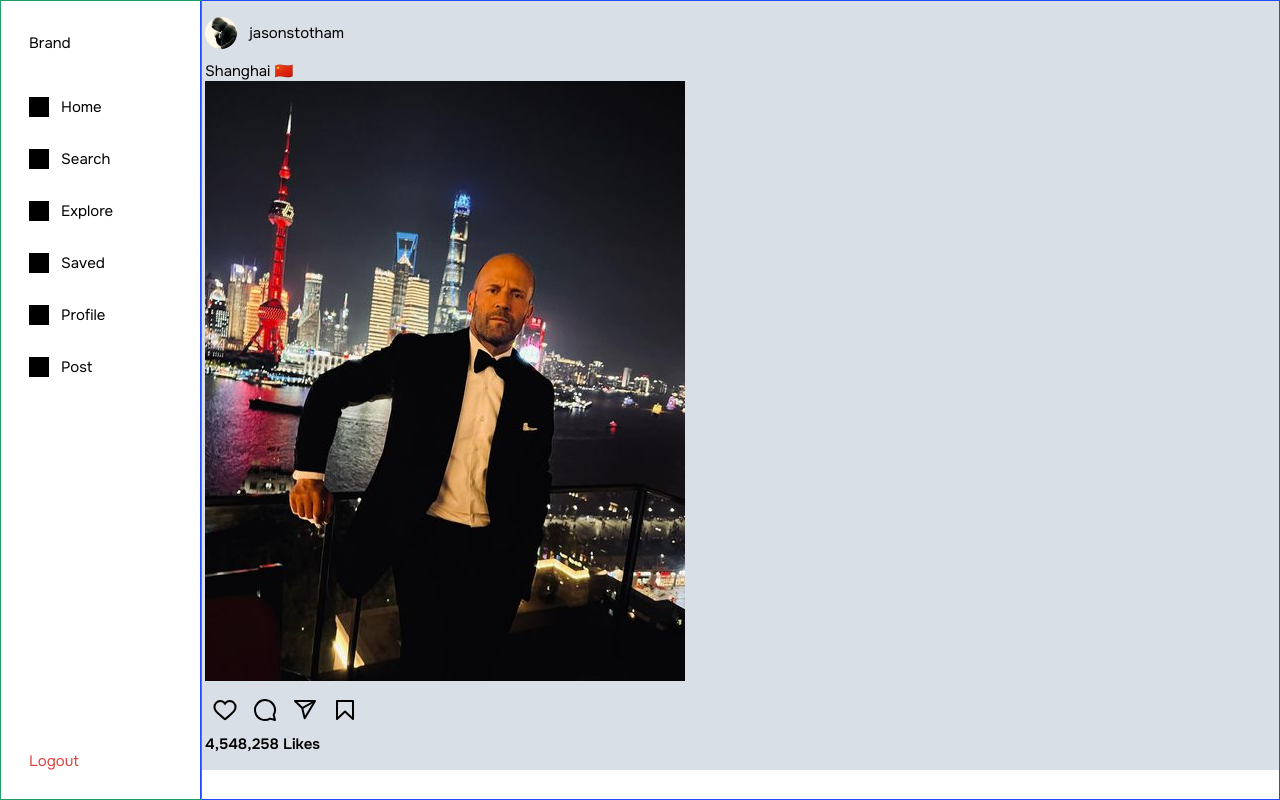
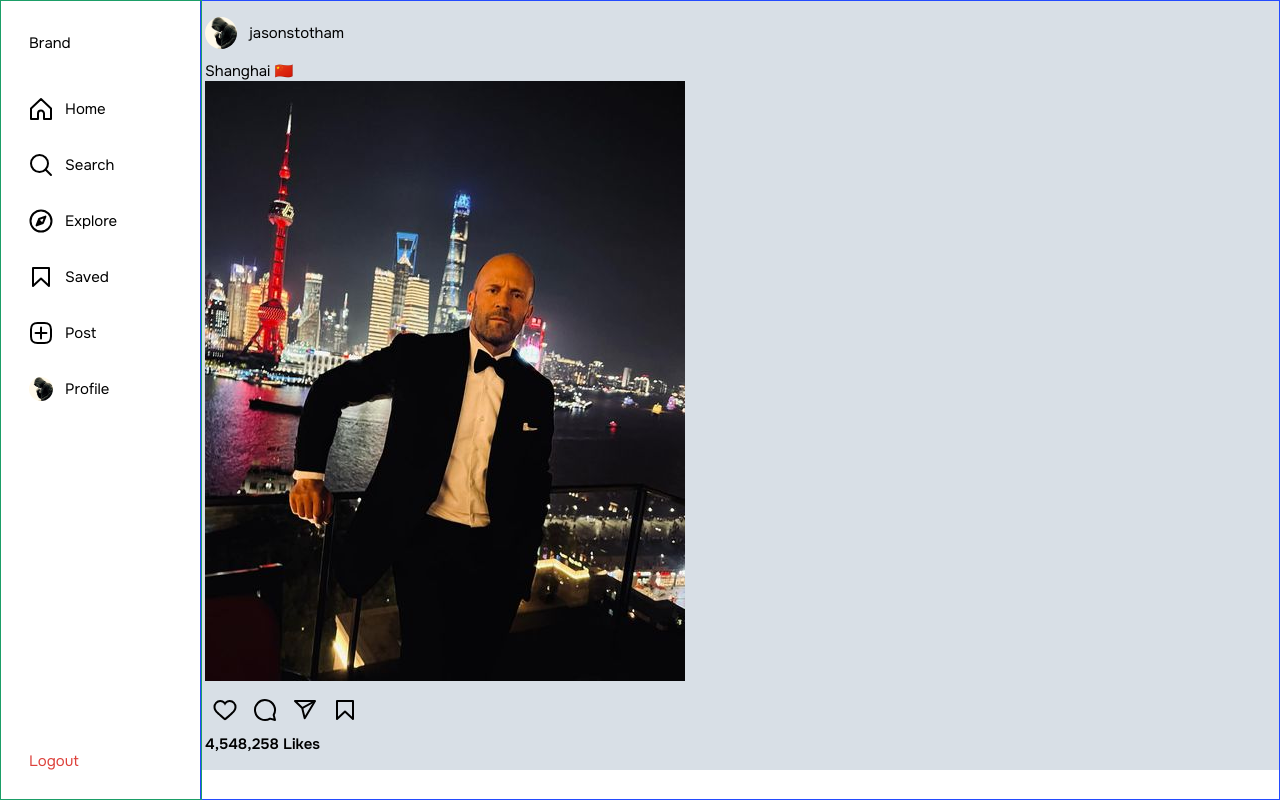
Before and after one commit to mohdarham06/tangles, a React (Create React App) app: page / in a window 1280 px wide. Built offline with nearby package versions, Linux system fonts and the light colour scheme.

Commit message:
header custom icons

```diff
--- a/src/assets/CustomIcons.jsx
+++ b/src/assets/CustomIcons.jsx
@@ -1,8 +1,83 @@
 import React from 'react'
+
+
+export const OutlineHome = () => {
+    return (
+        <svg aria-label="Home" fill="currentColor" width="1em" height="1em" viewBox="0 0 24 24">
+            <title>Home</title>
+            <path d="M9.005 16.545a2.997 2.997 0 0 1 2.997-2.997A2.997 2.997 0 0 1 15 16.545V22h7V11.543L12 2 2 11.543V22h7.005Z" fill="none" stroke="currentColor" stroke-linejoin="round" stroke-width="2"></path>
+        </svg>
+    )
+}
+
+export const FillHome = () => {
+    return (
+        <svg aria-label="Home" fill="currentColor" width="1em" height="1em" viewBox="0 0 24 24">
+            <title>Home</title>
+            <path d="M22 23h-6.001a1 1 0 0 1-1-1v-5.455a2.997 2.997 0 1 0-5.993 0V22a1 1 0 0 1-1 1H2a1 1 0 0 1-1-1V11.543a1.002 1.002 0 0 1 .31-.724l10-9.543a1.001 1.001 0 0 1 1.38 0l10 9.543a1.002 1.002 0 0 1 .31.724V22a1 1 0 0 1-1 1Z"></path>
+        </svg>
+    )
+}
+
+export const OutlineSearch = () => {
+    return (
+        <svg aria-label="Search" fill="currentColor" width="1em" height="1em" viewBox="0 0 24 24">
+            <title>Search</title>
+            <path d="M19 10.5A8.5 8.5 0 1 1 10.5 2a8.5 8.5 0 0 1 8.5 8.5Z" fill="none" stroke="currentColor" stroke-linecap="round" stroke-linejoin="round" stroke-width="2"></path><line fill="none" stroke="currentColor" stroke-linecap="round" stroke-linejoin="round" stroke-width="2" x1="16.511" x2="22" y1="16.511" y2="22"></line>
+        </svg>
+    )
+}
+
+export const OutlineExplore = () => {
+    return (
+        <svg aria-label="Explore" fill="currentColor" width="1em" height="1em" viewBox="0 0 24 24">
+            <title>Explore</title>
+            <polygon fill="none" points="13.941 13.953 7.581 16.424 10.06 10.056 16.42 7.585 13.941 13.953" stroke="currentColor" stroke-linecap="round" stroke-linejoin="round" stroke-width="2"></polygon><polygon fill-rule="evenodd" points="10.06 10.056 13.949 13.945 7.581 16.424 10.06 10.056"></polygon><circle cx="12.001" cy="12.005" fill="none" r="10.5" stroke="currentColor" stroke-linecap="round" stroke-linejoin="round" stroke-width="2"></circle>
+        </svg>
+    )
+}
+
+export const OutlineSaved = () => {
+    return (
+        <svg aria-label="Saved" fill="currentColor" width="1em" height="1em" viewBox="0 0 24 24">
+            <title>Saved</title>
+            <polygon fill="none" points="20 21 12 13.44 4 21 4 3 20 3 20 21" stroke="currentColor" stroke-linecap="round" stroke-linejoin="round" stroke-width="2"></polygon>
+        </svg>
+    )
+}
+
+export const FillSaved = () => {
+    return (
+        <svg aria-label="Saved" fill="currentColor" width="1em" height="1em" viewBox="0 0 24 24">
+            <title>Saved</title>
+            <path d="M20 22a.999.999 0 0 1-.687-.273L12 14.815l-7.313 6.912A1 1 0 0 1 3 21V3a1 1 0 0 1 1-1h16a1 1 0 0 1 1 1v18a1 1 0 0 1-1 1Z"></path>
+        </svg>
+    )
+}
+
+export const OutlineAdd = () => {
+    return (
+        <svg aria-label="New post" fill="currentColor" width="1em" height="1em" viewBox="0 0 24 24">
+            <title>New post</title>
+            <path d="M2 12v3.45c0 2.849.698 4.005 1.606 4.944.94.909 2.098 1.608 4.946 1.608h6.896c2.848 0 4.006-.7 4.946-1.608C21.302 19.455 22 18.3 22 15.45V8.552c0-2.849-.698-4.006-1.606-4.945C19.454 2.7 18.296 2 15.448 2H8.552c-2.848 0-4.006.699-4.946 1.607C2.698 4.547 2 5.703 2 8.552Z" fill="none" stroke="currentColor" stroke-linecap="round" stroke-linejoin="round" stroke-width="2"></path><line fill="none" stroke="currentColor" stroke-linecap="round" stroke-linejoin="round" stroke-width="2" x1="6.545" x2="17.455" y1="12.001" y2="12.001"></line><line fill="none" stroke="currentColor" stroke-linecap="round" stroke-linejoin="round" stroke-width="2" x1="12.003" x2="12.003" y1="6.545" y2="17.455"></line>
+        </svg>
+    )
+}
+
+
+
+
+
+
+
+
+
+
+
 
 export const OutlineHeart = () => {
     return (
-        <svg className="post__actions__icons" aria-label="Like" viewBox="0 0 24 24">
+        <svg aria-label="Like" width="1em" height="1em" viewBox="0 0 24 24">
             <title>Like</title>
             <path fill='currentColor' stroke="none" d="M16.792 3.904A4.989 4.989 0 0 1 21.5 9.122c0 3.072-2.652 4.959-5.197 7.222-2.512 2.243-3.865 3.469-4.303 3.752-.477-.309-2.143-1.823-4.303-3.752C5.141 14.072 2.5 12.167 2.5 9.122a4.989 4.989 0 0 1 4.708-5.218 4.21 4.21 0 0 1 3.675 1.941c.84 1.175.98 1.763 1.12 1.763s.278-.588 1.11-1.766a4.17 4.17 0 0 1 3.679-1.938m0-2a6.04 6.04 0 0 0-4.797 2.127 6.052 6.052 0 0 0-4.787-2.127A6.985 6.985 0 0 0 .5 9.122c0 3.61 2.55 5.827 5.015 7.97.283.246.569.494.853.747l1.027.918a44.998 44.998 0 0 0 3.518 3.018 2 2 0 0 0 2.174 0 45.263 45.263 0 0 0 3.626-3.115l.922-.824c.293-.26.59-.519.885-.774 2.334-2.025 4.98-4.32 4.98-7.94a6.985 6.985 0 0 0-6.708-7.218Z"></path>
         </svg>
@@ -11,7 +86,7 @@ export const OutlineHeart = () => {
 
 export const FillHeart = () => {
     return (
-        <svg className="post__actions__icons" aria-label="Unlike" viewBox="0 0 48 48">
+        <svg aria-label="Unlike" width="1em" height="1em" viewBox="0 0 48 48">
             <title>Unlike</title>
             <path fill='currentColor' d="M34.6 3.1c-4.5 0-7.9 1.8-10.6 5.6-2.7-3.7-6.1-5.5-10.6-5.5C6 3.1 0 9.6 0 17.6c0 7.3 5.4 12 10.6 16.5.6.5 1.3 1.1 1.9 1.7l2.3 2c4.4 3.9 6.6 5.9 7.6 6.5.5.3 1.1.5 1.6.5s1.1-.2 1.6-.5c1-.6 2.8-2.2 7.8-6.8l2-1.8c.7-.6 1.3-1.2 2-1.7C42.7 29.6 48 25 48 17.6c0-8-6-14.5-13.4-14.5z"></path>
         </svg>
@@ -20,7 +95,7 @@ export const FillHeart = () => {
 
 export const OutlineComment = () => {
     return (
-        <svg className="post__actions__icons" aria-label="Comment" viewBox="0 0 24 24">
+        <svg aria-label="Comment" width="1em" height="1em" viewBox="0 0 24 24">
             <title>Comment</title>
             <path stroke='currentColor' fill="none" d="M20.656 17.008a9.993 9.993 0 1 0-3.59 3.615L22 22Z" stroke-linejoin="round" stroke-width="2"></path>
         </svg>
@@ -29,19 +104,27 @@ export const OutlineComment = () => {
 
 export const OutlineShare = () => {
     return (
-        <svg className="post__actions__icons" aria-label="Share Post" viewBox="0 0 24 24">
+        <svg aria-label="Share Post" width="1em" height="1em" viewBox="0 0 24 24">
             <title>Share Post</title>
             <line stroke='currentColor' stroke-linejoin="round" stroke-width="2" x1="22" x2="9.218" y1="3" y2="10.083"></line><polygon fill="none" stroke='currentColor' points="11.698 20.334 22 3.001 2 3.001 9.218 10.084 11.698 20.334" stroke-linejoin="round" stroke-width="2"></polygon>
         </svg>
     )
 }
 
-
 export const OutlineSave = () => {
     return (
-        <svg className="post__actions__icons" aria-label="Save" viewBox="0 0 24 24">
+        <svg aria-label="Save" width="1em" height="1em" viewBox="0 0 24 24">
             <title>Save</title>
             <polygon stroke="currentColor" fill="none" points="20 21 12 13.44 4 21 4 3 20 3 20 21" stroke-linecap="round" stroke-linejoin="round" stroke-width="2"></polygon>
         </svg>
     )
 }
+
+export const FillSave = () => {
+    return (
+        <svg aria-label="Remove" width="1em" height="1em" viewBox="0 0 24 24">
+            <title>Remove</title>
+            <path fill="currentColor" d="M20 22a.999.999 0 0 1-.687-.273L12 14.815l-7.313 6.912A1 1 0 0 1 3 21V3a1 1 0 0 1 1-1h16a1 1 0 0 1 1 1v18a1 1 0 0 1-1 1Z"></path>
+        </svg>
+    )
+}
--- a/src/components/Header.jsx
+++ b/src/components/Header.jsx
@@ -1,7 +1,10 @@
 import React from 'react'
 
 import { Link } from 'react-router-dom';
+import user1avatar from '../assets/jasonstotham.jpg'
 
+
+import { OutlineHome, FillHome, OutlineSearch, OutlineExplore, OutlineSaved, FillSaved, OutlineAdd } from '../assets/CustomIcons'
 
 const Header = () => {
     return (
@@ -14,38 +17,38 @@ const Header = () => {
                     <ul className="nav__list">
                         <Link to={`/`}>
                             <li className="nav__item">
-                                <span className="nav__item__icon"></span>
+                                <span className="nav__item__icon"><OutlineHome /></span>
                                 <span className="nav__item__text">Home</span>
                             </li>
                         </Link>
                         <Link to={`/search`}>
                             <li className="nav__item">
-                                <span className="nav__item__icon"></span>
+                                <span className="nav__item__icon"><OutlineSearch /></span>
                                 <span className="nav__item__text">Search</span>
                             </li>
                         </Link>
                         <Link to={`/explore`}>
                             <li className="nav__item">
-                                <span className="nav__item__icon"></span>
+                                <span className="nav__item__icon"><OutlineExplore /></span>
                                 <span className="nav__item__text">Explore</span>
                             </li>
                         </Link>
                         <Link to={`/saved`}>
                             <li className="nav__item">
-                                <span className="nav__item__icon"></span>
+                                <span className="nav__item__icon"><OutlineSaved /></span>
                                 <span className="nav__item__text">Saved</span>
+                            </li>
+                        </Link>
+                        <Link to={`/post`}>
+                            <li className="nav__item">
+                                <span className="nav__item__icon"><OutlineAdd /></span>
+                                <span className="nav__item__text">Post</span>
                             </li>
                         </Link>
                         <Link to={`/profile`}>
                             <li className="nav__item">
-                                <span className="nav__item__icon"></span>
+                                <img className="nav__item__image" src={user1avatar} alt="" />
                                 <span className="nav__item__text">Profile</span>
-                            </li>
-                        </Link>
-                        <Link to={`/post`}>
-                            <li className="nav__item">
-                                <span className="nav__item__icon"></span>
-                                <span className="nav__item__text">Post</span>
                             </li>
                         </Link>
                     </ul>
--- a/src/routes/Home.jsx
+++ b/src/routes/Home.jsx
@@ -6,7 +6,7 @@ import user1post1 from '../assets/jasonstothampost1.jpg'
 import { OutlineHeart, FillHeart } from '../assets/CustomIcons';
 import { OutlineComment } from '../assets/CustomIcons';
 import { OutlineShare } from '../assets/CustomIcons';
-import { OutlineSave } from '../assets/CustomIcons';
+import { OutlineSave, FillSave } from '../assets/CustomIcons';
 
 const Home = () => {
     return (
--- a/src/styles/index.css
+++ b/src/styles/index.css
@@ -57,8 +57,8 @@ html {
 :root {
     /* --COLORS */
     --hue-color: 234;
-    --background: #ffffff;
-    --font: #000000;
+    --background: #fff;
+    --font: #000;
     --accent-color: #fff;
     --transparent: transparent;
     --scrollbar: #47beb1;
@@ -112,6 +112,9 @@ nav ul {
     list-style: none;
 }
 
+svg {
+    display: block;
+}
 
 
 
@@ -189,10 +192,10 @@ main {
     padding: 0.75rem;
     margin: 0.25rem 0;
     border-radius: 0.5rem;
-    cursor: pointer;
     display: flex;
     flex-direction: row;
     align-items: center;
+    cursor: pointer;
 }
 
 .nav__item:hover,
@@ -201,22 +204,25 @@ main {
 }
 
 .nav__item__icon {
-    display: inline-block;
-    width: 20px;
-    height: 20px;
-    background-color: var(--font);
+    font-size: 1.5rem;
 }
+.nav__item__image {
+    width: 1.5rem;
+    height: 1.5rem;
+    border-radius: 50%;
+}
+
+
 
 .nav__item__text {
     padding-left: 0.75rem
 }
 
-
-
 .header__logout {
     padding: 0.75rem;
     color: rgb(221, 65, 59);
     margin-top: auto;
+    cursor: pointer;
 }
 
 
@@ -259,16 +265,13 @@ main {
     border: none;
     outline: none;
     font: inherit;
+    padding: 0.5rem;
+    font-size: 1.5rem;
     cursor: pointer;
-    padding: 0.5rem;
 }
 
-.post__actions__icons {
-    display: block;
-    width: 1.5rem;
-    height: 1.5rem;
-}
 
 .post__likes {
     font-weight: var(--font-bold);
+    cursor: pointer;
 }
```
